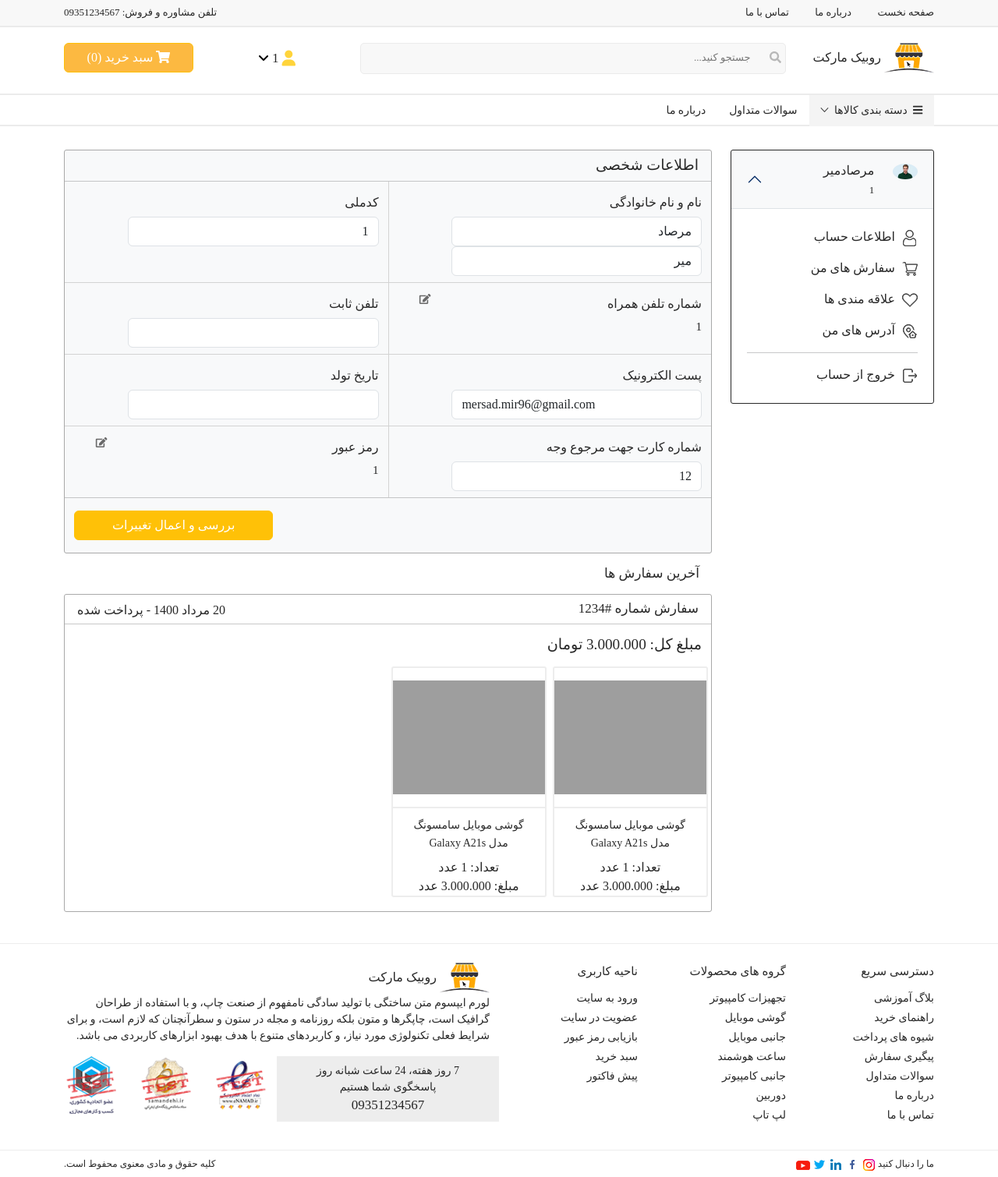
After one commit to mersad29/JanaShop, a Django app: page /user/edit_profile in a window 1280 px wide. The commit adds this page. Shown: the whole page at 78% size. Run offline with Django 5.2, Linux system fonts and the light colour scheme; a user stored in the database is signed in; data comes from the database, SQL or seed files in the repository; both versions use the stored data as it was after the commit; some libraries are stand-ins or nearby versions; some web fonts are replaced; grey boxes are pictures that could not be loaded.

Commit message:
Edit Profile system V0.1 - 29/8/2024 2:51 AM

```diff
--- a/account/forms.py
+++ b/account/forms.py
@@ -2,7 +2,7 @@ from django import forms
 from django.contrib.auth import password_validation
 from django.contrib.auth.forms import PasswordChangeForm, SetPasswordForm
 from django.core.exceptions import ValidationError
-from account.models import Address
+from account.models import Address, CustomUser
 
 
 class AuthenticationForm(forms.Form):
@@ -14,6 +14,11 @@ class AuthenticationForm(forms.Form):
     #     if not len(phone) == 11:
     #         raise ValidationError("لطفا یک شماره تلفن معتبر وارد کنید", code="phone_validation")
     #     return phone
+
+    # class Meta:
+    #     model = CustomUser
+    #     fields = ('fname', 'lname', 'telephone', 'email', 'date_of_birth',
+    #               'card_number', 'national_code')
 
 
 class ChangePasswordForm(forms.Form):
@@ -113,3 +118,9 @@ class AddressForm(forms.ModelForm):
     class Meta:
         model = Address
         fields = ('state', 'city', 'name', 'address', 'postal_code', 'phone')
+
+class EditProfileForm(forms.ModelForm):
+    class Meta:
+        model = CustomUser
+        fields = ('fname', 'lname', 'telephone', 'email', 'date_of_birth',
+                  'card_number', 'national_code')
--- /dev/null
+++ b/account/templates/account/edit_profile.html
@@ -0,0 +1,191 @@
+{% extends 'base.html' %}
+{% load templatetags %}
+{% load static %}
+{% load widget_tweaks %}
+
+{% block content %}
+    <section class="inner-page" id="profile-page">
+        <div class="container">
+            <div class="row">
+                <div class="col-12">
+                    <div class="content">
+                        <div class="row">
+                            <div class="col-12 col-lg-3">
+                                <!-- Side Panel -->
+                                {% include 'account/side-panel.html' %}
+                                <!-- /Side Panel -->
+                            </div>
+                            <div class="col-12 col-lg-9 pl-lg-0 pr-lg-2 mt-2 mt-lg-0">
+                                <!-- Profile Fields -->
+                                <div class="custom-container bg-light" id="profile-fields">
+                                    <div class="row pt-2 px-3">
+                                        <div class="col-12"><h1>اطلاعات شخصی</h1>
+                                        </div>
+                                    </div>
+                                    <hr>
+                                    <form action="" method="post">
+                                    {% csrf_token %}
+                                        <div class="container">
+                                            <div class="row">
+                                                <div class="col-12 col-sm-6 profile-field py-2">
+                                                    <div class="row">
+                                                        <div class="col-10">
+                                                            <div class="title">نام و نام خانوادگی</div>
+                                                            {{ form.fname|add_class:"form-control" }}
+                                                            {{ form.lname|add_class:"form-control" }}
+                                                        </div>
+                                                    </div>
+                                                </div>
+                                                <div class="col-12 col-sm-6 profile-field py-2">
+                                                    <div class="row">
+                                                        <div class="col-10">
+                                                            <div class="title">کدملی</div>
+                                                            {{ form.national_code|add_class:"form-control" }}
+                                                        </div>
+                                                    </div>
+                                                </div>
+                                                <div class="col-12 col-sm-6 profile-field py-2">
+                                                    <div class="row">
+                                                        <div class="col-10">
+                                                            <div class="title">شماره تلفن همراه</div>
+                                                            <div class="value">{{ user.phone }}</div>
+                                                        </div>
+                                                        <div class="col-2">
+                                                            <a href="#" class="float-left" data-toggle="modal"
+                                                               data-target="#mobileModal"><i class="fa fa-edit"></i></a>
+                                                        </div>
+                                                    </div>
+                                                </div>
+                                                <div class="col-12 col-sm-6 profile-field py-2">
+                                                    <div class="row">
+                                                        <div class="col-10">
+                                                            <div class="title">تلفن ثابت</div>
+                                                            {{ form.telephone|add_class:"form-control" }}
+                                                        </div>
+                                                    </div>
+                                                </div>
+                                                <div class="col-12 col-sm-6 profile-field py-2">
+                                                    <div class="row">
+                                                        <div class="col-10">
+                                                            <div class="title">پست الکترونیک</div>
+                                                            {{ form.email|add_class:"form-control" }}
+                                                        </div>
+                                                    </div>
+                                                </div>
+                                                <div class="col-12 col-sm-6 profile-field py-2">
+                                                    <div class="row">
+                                                        <div class="col-10">
+                                                            <div class="title">تاریخ تولد</div>
+                                                            {{ form.date_of_birth|add_class:"form-control" }}
+                                                        </div>
+                                                    </div>
+                                                </div>
+                                                <div class="col-12 col-sm-6 profile-field py-2">
+                                                    <div class="row">
+                                                        <div class="col-10">
+                                                            <div class="title">شماره کارت جهت مرجوع وجه</div>
+                                                            {{ form.card_number|add_class:"form-control" }}
+                                                        </div>
+                                                    </div>
+                                                </div>
+                                                <div class="col-12 col-sm-6 profile-field py-2">
+                                                    <div class="row">
+                                                        <div class="col-10">
+                                                            <div class="title">رمز عبور</div>
+                                                            {% if user.password %}
+                                                                <div class="value">{{ user.password }}</div>
+                                                            {% else %}
+                                                                <div class="value">-</div>
+                                                            {% endif %}
+                                                        </div>
+                                                        <div class="col-2">
+                                                            <a href="{% url 'account:change_pass' %}" class="float-left"
+                                                               data-toggle="modal"
+                                                               data-target="#passwordModal"><i
+                                                                    class="fa fa-edit"></i></a>
+                                                        </div>
+                                                    </div>
+                                                </div>
+                                                <hr>
+                                                <div class="col-12">
+                                                    <div class="form-group mt-3 pb-3 float-end">
+                                                        <input href="{% url 'account:profile' %}" type="submit"
+                                                               class="btn btn-warning px-5 text-white"
+                                                               value="بررسی و اعمال تغییرات">
+                                                    </div>
+                                                </div>
+                                            </div>
+                                        </div>
+                                    </form>
+                                </div>
+                                <!-- /Profile Fields -->
+
+                                <!-- Latest Orders -->
+                                <div class="mt-2 order">
+                                    <div class="row pt-2 px-3">
+                                        <div class="col-12"><h2>آخرین سفارش ها</h2></div>
+                                    </div>
+                                </div>
+                                <div class="custom-container mt-2 order">
+                                    <div class="row pt-2 px-3">
+                                        <div class="col-12 col-sm-6"><h2>سفارش شماره #1234</h2></div>
+                                        <div class="col-12 col-sm-6 text-sm-end"><span>20 مرداد 1400</span> - <span>پرداخت شده</span>
+                                        </div>
+                                    </div>
+                                    <hr>
+                                    <div class="container">
+                                        <div class="row py-2">
+                                            <div class="col-12">
+                                                <div>
+                                                    <div class="header">
+                                                        <div class="total py-1"><span>مبلغ کل:</span> 3.000.000 تومان
+                                                        </div>
+                                                    </div>
+                                                    <div class="container products px-0">
+                                                        <div class="row">
+                                                            <!-- Order Record -->
+                                                            <span class="col-12 col-sm-6 col-lg-4 col-xl-3 px-1">
+                                                            <a href="../product.html" target="_blank">
+                                                                <div class="product-box">
+                                                                    <div class="image"
+                                                                         style="background-image: url('../assets/images/products/p100.png')"></div>
+                                                                    <div class="text-center px-1 px-sm-3">
+                                                                        <h2>گوشی موبایل سامسونگ مدل Galaxy A21s</h2>
+                                                                        <div class="number">تعداد: 1 عدد</div>
+                                                                        <div class="price">مبلغ: 3.000.000 عدد</div>
+                                                                    </div>
+                                                                </div>
+                                                            </a>
+                                                        </span>
+                                                            <!-- /Order Record -->
+                                                            <!-- Order Record -->
+                                                            <span class="col-12 col-sm-6 col-lg-4 col-xl-3 px-1">
+                                                            <a href="../product.html" target="_blank">
+                                                                <div class="product-box">
+                                                                    <div class="image"
+                                                                         style="background-image: url('../assets/images/products/p100.png')"></div>
+                                                                    <div class="text-center px-1 px-sm-3">
+                                                                        <h2>گوشی موبایل سامسونگ مدل Galaxy A21s</h2>
+                                                                        <div class="number">تعداد: 1 عدد</div>
+                                                                        <div class="price">مبلغ: 3.000.000 عدد</div>
+                                                                    </div>
+                                                                </div>
+                                                            </a>
+                                                        </span>
+                                                            <!-- /Order Record -->
+                                                        </div>
+                                                    </div>
+                                                </div>
+                                            </div>
+                                        </div>
+                                    </div>
+                                </div>
+                                <!-- Latest Orders -->
+                            </div>
+                        </div>
+                    </div>
+                </div>
+            </div>
+        </div>
+    </section>
+{% endblock %}
--- a/account/urls.py
+++ b/account/urls.py
@@ -14,5 +14,7 @@ urlpatterns = [
     path('set_default/<int:id>', views.Set_default_address.as_view(), name='set_default'),
     path('delete_address/<int:id>', views.delete_address, name='delete_address'),
     path('profile/favorites', favorites, name='favorite_list'),
-    path('change_password', views.change_password, name='change_pass')
+    path('change_password', views.change_password, name='change_pass'),
+    # path('edit_profile', views.EditProfileView.as_view(), name='change_profile'),
+    path('edit_profile', views.edit_user, name='change_profile'),
 ]
--- a/account/views.py
+++ b/account/views.py
@@ -11,7 +11,7 @@ from django.urls import reverse, reverse_lazy
 from django.views import View
 from django.views.generic import UpdateView
 
-from .forms import AuthenticationForm, CheckOtpForm, AddressForm, ChangePasswordForm, SetPassword
+from .forms import AuthenticationForm, CheckOtpForm, AddressForm, ChangePasswordForm, SetPassword, EditProfileForm
 from .models import Otp, CustomUser, Address
 
 
@@ -104,6 +104,23 @@ class EditAddressView(UpdateView):
     def get_queryset(self):
         return Address.objects.filter(user=self.request.user)
 
+# class EditProfileView(UpdateView):
+#     model = CustomUser
+#     form_class = AuthenticationForm
+#     template_name = 'account/edit_profile.html'
+#     success_url = reverse_lazy('account:profile')
+
+def edit_user(request):
+    user = request.user
+    if request.method == 'POST':
+        form = EditProfileForm(request.POST, instance=user)
+        if form.is_valid():
+            form.save()
+            return redirect('account:profile')
+    else:
+        form = EditProfileForm(instance=user)
+
+    return render(request, 'account/edit_profile.html', {'form': form, 'user': user})
 
 class Set_default_address(View):
     def get(self, request, id):
```
Also changed, not shown: account/templates/account/profile.html (+13 -30 lines), db.sqlite3.
